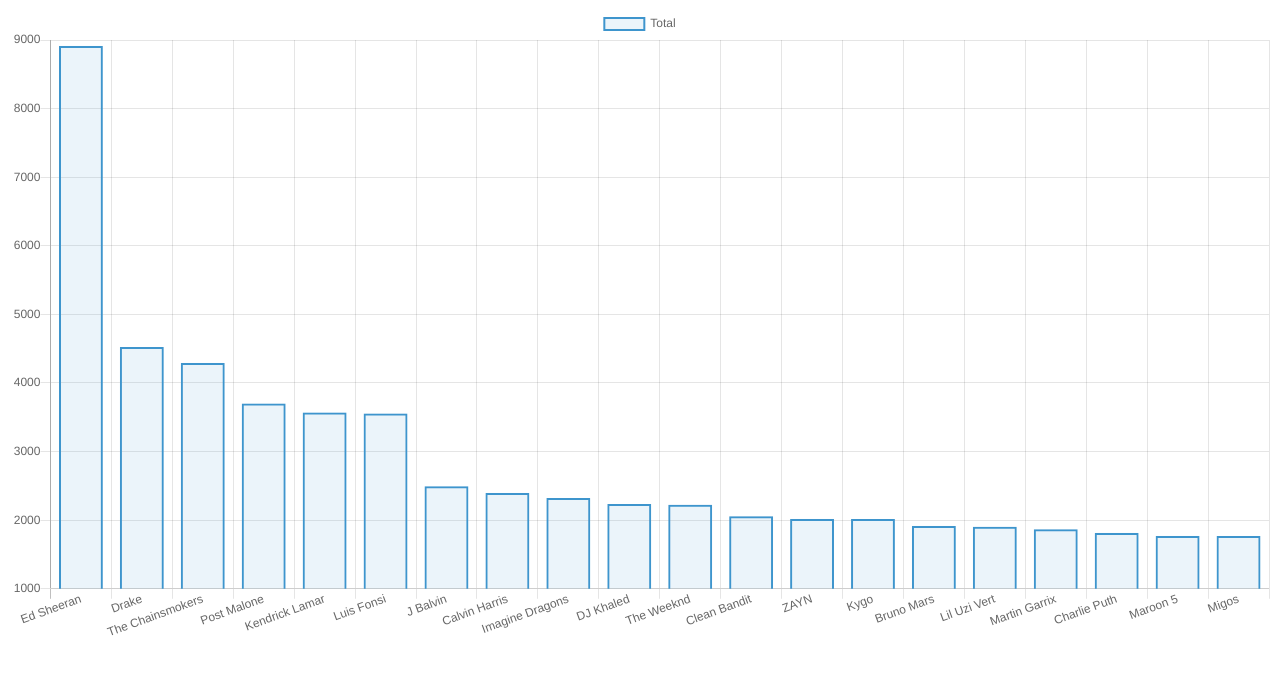
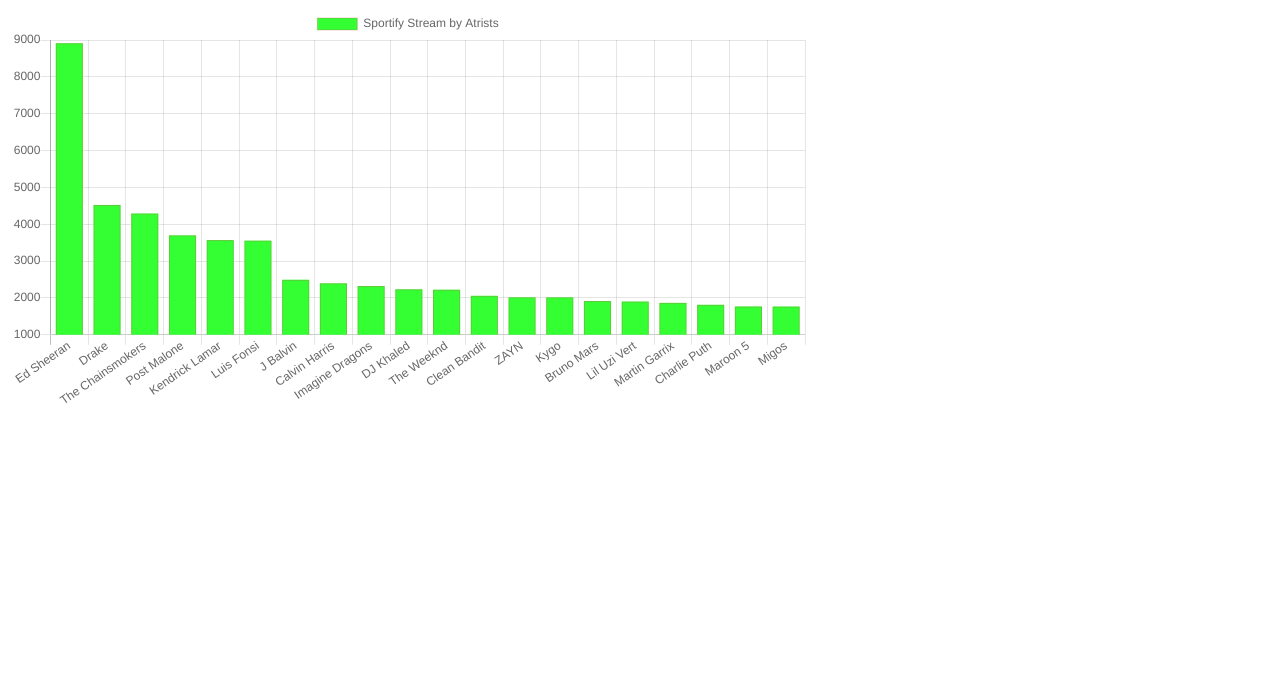
Before and after one commit to esm137/project-3-group-6, a plain HTML site: page Music/index.html in a window 1280 px wide. Drawn offline with nearby package versions, Linux system fonts and the light colour scheme.

Commit message:
Final_update

```diff
--- a/Music/app.js
+++ b/Music/app.js
@@ -1,4 +1,6 @@
 var ctx = document.getElementById('myChart').getContext('2d');
+ctx.canvas.parentNode.style.width = "800px";
+ctx.canvas.parentNode.style.height = "600px";
 var myChart = new Chart(ctx, {
     type: 'bar',
     data: {
@@ -10,10 +12,10 @@
       datasets: [
         {
           data: [8914,4524,4293,3700,3571,3556,2495,2398,2323,2236,2225,2059,2019,2017,1916,1904,1867,1815,1771,1769],
-          label: "Total",
-          borderColor: "rgb(62,149,205)",
-          backgroundColor: "rgb(62,149,205,0.1)",
-          borderWidth:2
+          label: "Sportify Stream by Atrists",
+          borderColor: "rgb(201,76,76,0.3)",
+          backgroundColor: "rgb(51,255,51,10)",
+          borderWidth:1
         }
       ]
     },
--- a/Music/index.html
+++ b/Music/index.html
@@ -3,7 +3,7 @@
   <head>
     <!-- Required meta tags -->
     <meta charset="utf-8">
-    <meta name="viewport" content="width=device-width, initial-scale=1.0">
+    <meta name="viewport" content="width=device-width, initial-scale=1">
     <title>Chart.js Bar Chart</title>
     <!--Chart.js JS CDN-->
     <script src="https://cdnjs.cloudflare.com/ajax/libs/Chart.js/2.9.4/Chart.min.js"></script>
```
Also changed, not shown: 1 other file.
